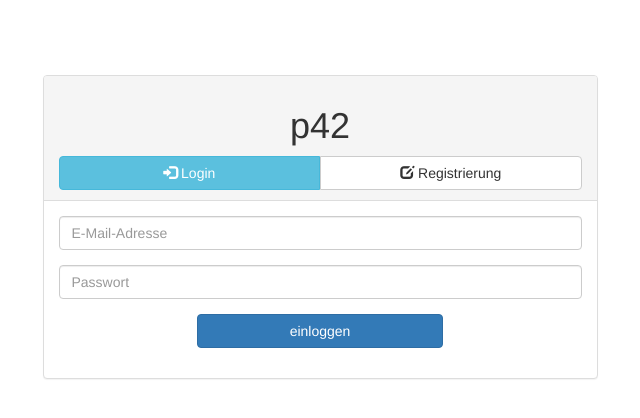
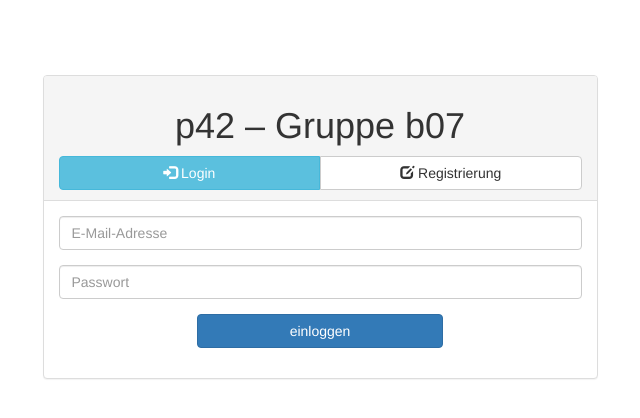
Before and after one commit to m-gobeli/codecamp_b07, a PHP site: page / in a window 1280 px wide. Shown: the top 418 px of the page, without its empty margins (320-960 px from the left). Run offline with PHP 8.4, Linux system fonts and the light colour scheme.

Commit message:
Anpassung Überschrift auf Loginmaske (Test ob Verbindung mit Server steht)

```diff
--- a/index.php
+++ b/index.php
@@ -94,7 +94,7 @@
             <div class="row">
               <div class="col-xs-12">
                 <!-- http://getbootstrap.com/css/#type-alignment -->
-                <h1 class="text-center">p42</h1>
+                <h1 class="text-center">p42 – Gruppe b07</h1>
               </div>
             </div>
 
```
